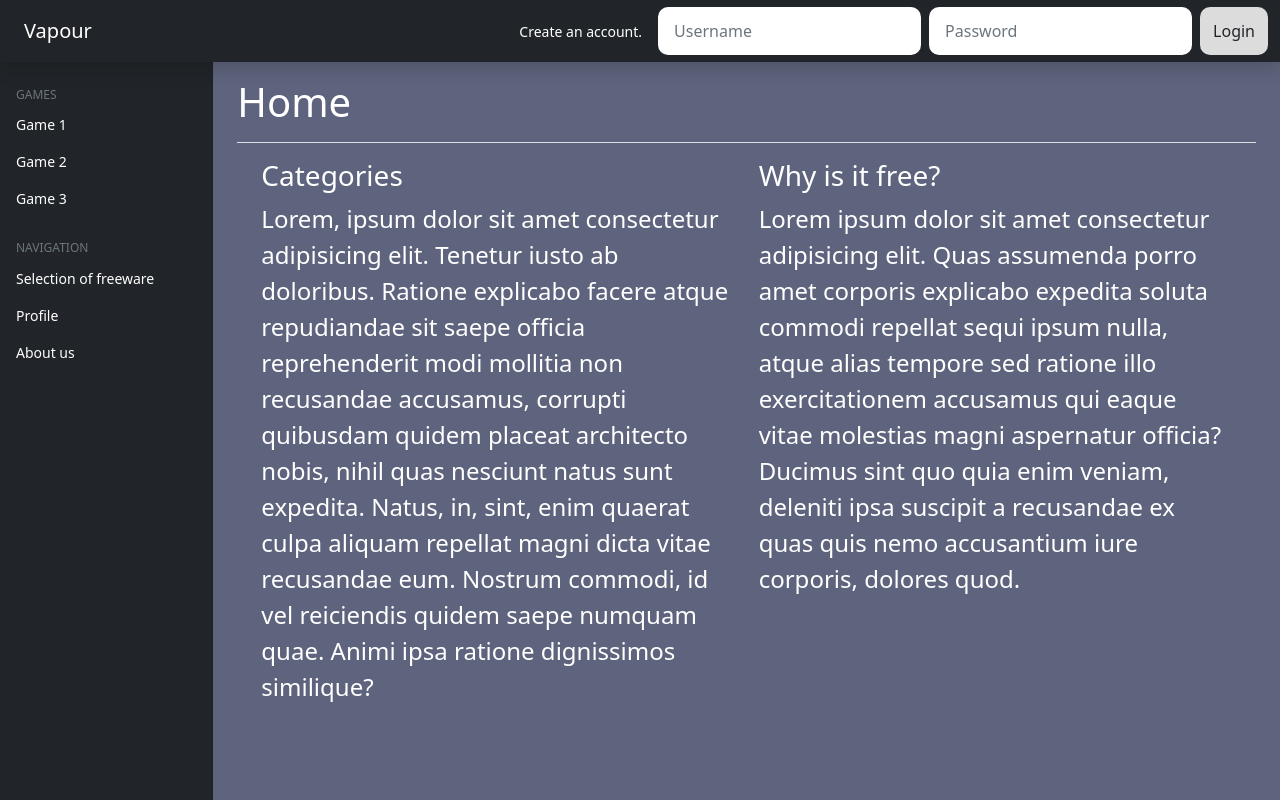
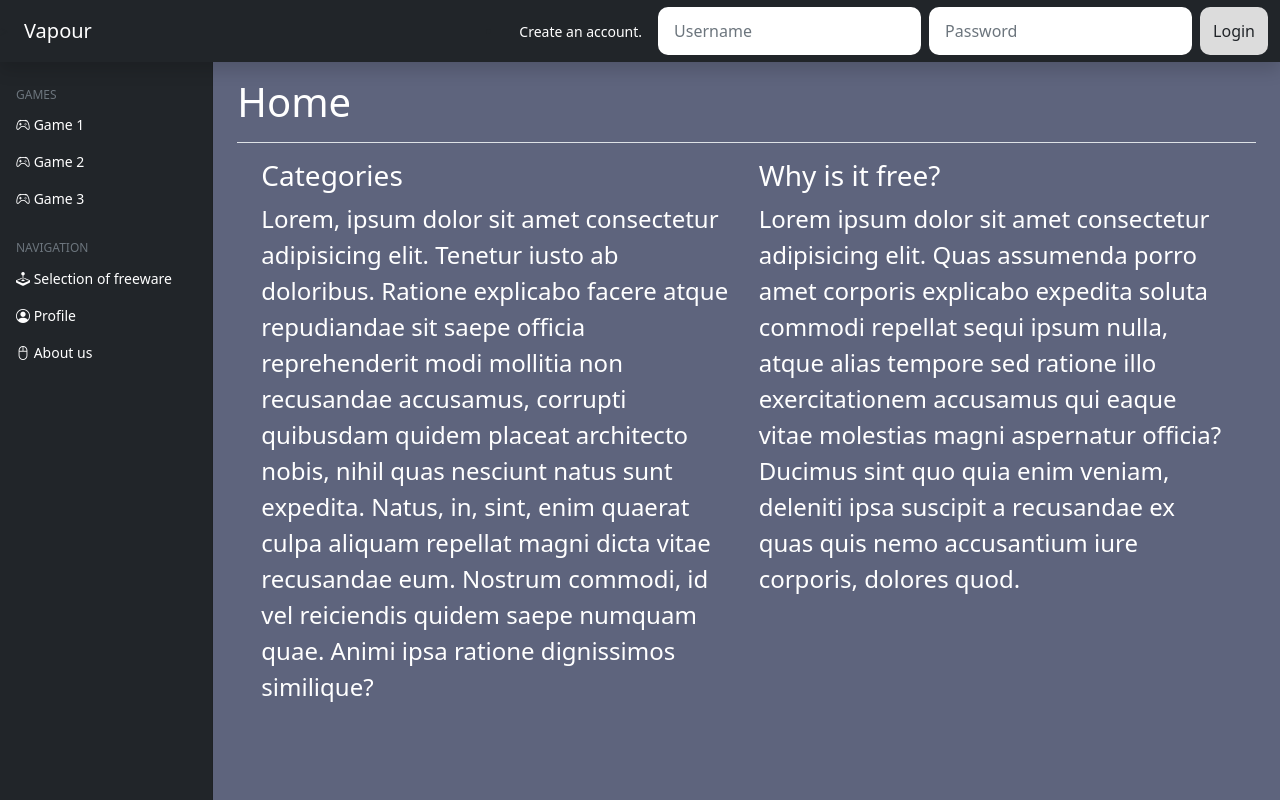
Before and after one commit to SzenasiLevente/ProjektOKJ, a PHP site: page /index.php in a window 1280 px wide. Run offline with PHP 8.4, Linux system fonts and the light colour scheme.

Commit message:
added icons

```diff
--- a/header.php
+++ b/header.php
@@ -13,6 +13,7 @@ require 'inc/inc_connection.php';
   <link href="https://cdn.jsdelivr.net/npm/bootstrap@5.0.2/dist/css/bootstrap.min.css" rel="stylesheet" integrity="sha384-EVSTQN3/azprG1Anm3QDgpJLIm9Nao0Yz1ztcQTwFspd3yD65VohhpuuCOmLASjC" crossorigin="anonymous">
   <script src="https://cdn.jsdelivr.net/npm/bootstrap@5.0.2/dist/js/bootstrap.bundle.min.js" integrity="sha384-MrcW6ZMFYlzcLA8Nl+NtUVF0sA7MsXsP1UyJoMp4YLEuNSfAP+JcXn/tWtIaxVXM" crossorigin="anonymous"></script>
   <script src="https://code.jquery.com/jquery-3.3.1.slim.min.js" integrity="sha384-q8i/X+965DzO0rT7abK41JStQIAqVgRVzpbzo5smXKp4YfRvH+8abtTE1Pi6jizo" crossorigin="anonymous"></script>
+  <link rel="stylesheet" href="https://cdn.jsdelivr.net/npm/bootstrap-icons@1.8.0/font/bootstrap-icons.css">
 
   <link rel="stylesheet" href="CSS/override.css">
 
@@ -64,23 +65,26 @@ require 'inc/inc_connection.php';
             <li class="nav-item">
             <h6 class="sidebar-heading d-flex justify-content-between align-items-center px-3 mt-4 mb-1 text-muted">
             <span>Games</span>
-            <a class="link-secondary" href="#" aria-label="Add a new report">
+            <a class="link-secondary" href="#">
               <span data-feather="plus-circle"></span>
             </a>
           </h6>
               <a class="nav-link" aria-current="page" href="gameone.php">
+              <i class="bi bi-controller"></i>
                 <span data-feather="home"></span>
                 Game 1
               </a>
             </li>
             <li class="nav-item">
               <a class="nav-link" href="gametwo.php">
+              <i class="bi bi-controller"></i>
                 <span data-feather="bar-chart-2"></span>
                 Game 2
               </a>
             </li>
             <li class="nav-item">
               <a class="nav-link" href="gamethree.php">
+              <i class="bi bi-controller"></i>
                 <span data-feather="layers"></span>
                 Game 3
               </a>
@@ -94,12 +98,14 @@ require 'inc/inc_connection.php';
           <ul class="nav flex-column mb-2">
             <li class="nav-item">
               <a class="nav-link" href="store.php">
+              <i class="bi bi-joystick"></i>
                 <span data-feather="file-text"></span>
                 Selection of freeware
               </a>
             </li>
             <li class="nav-item">
               <a class="nav-link" href="profile.php">
+              <i class="bi bi-person-circle"></i>
                 <span data-feather="file-text"></span>
                 Profile
               </a>
@@ -107,6 +113,7 @@ require 'inc/inc_connection.php';
             </li>
             <li class="nav-item">
               <a class="nav-link" href="aboutus.php">
+              <i class="bi bi-mouse2"></i>
                 <span data-feather="file-text"></span>
                 About us
               </a>
```
